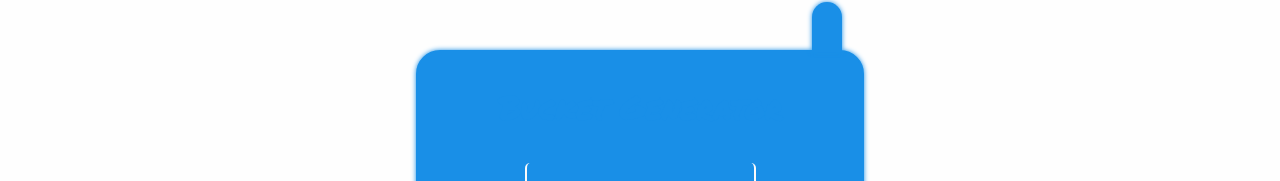
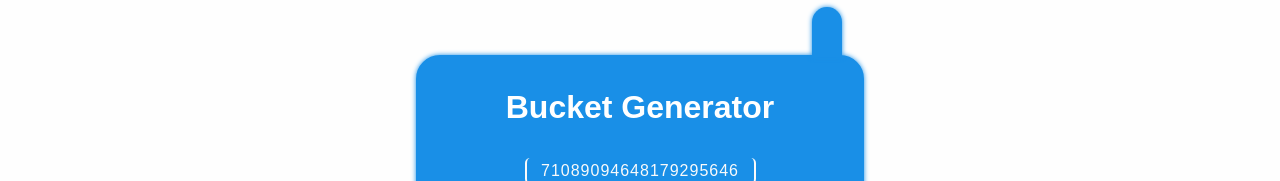
Before and after one commit to MohcineDev/bucket-vue, a Vue app: page / in a window 1280 px wide. Shown: the part 260-441 px from the top of the page. Built offline with nearby package versions, Linux system fonts and the light colour scheme.

Commit message:
generate bucket on site load

```diff
--- a/src/components/Bucket.vue
+++ b/src/components/Bucket.vue
@@ -105,8 +105,8 @@ function generateName() {
   }
   //set the value
   bucketName.value = name.join(""); // convert array to string
- console.log(name.join(''))
 }
+generateName()
 </script>
 
 <style scoped>
@@ -140,8 +140,10 @@ function generateName() {
   box-shadow: 0px 0px 10px var(--ui_blue);
 }
 
-h1 {
+#container h1 {
   margin: 2rem 0 1rem;
+  color: #fff;
+  font-family: Arial, "Helvetica Neue", Helvetica, sans-serif;
 }
 
 .bucket-name {
```
